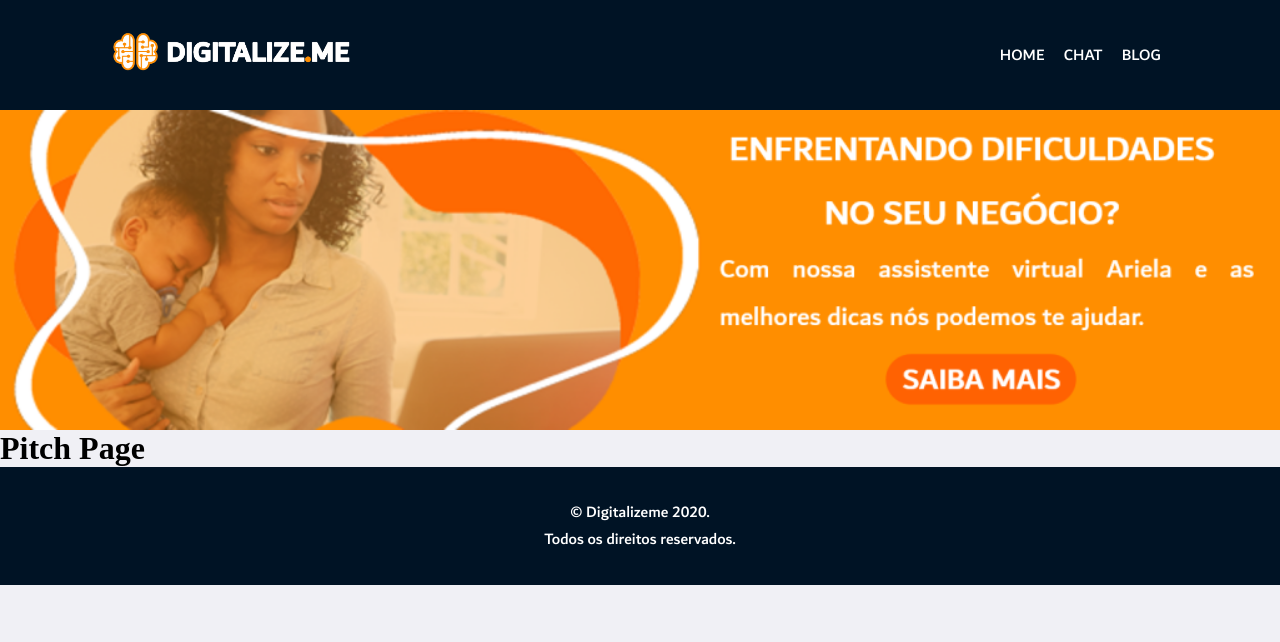
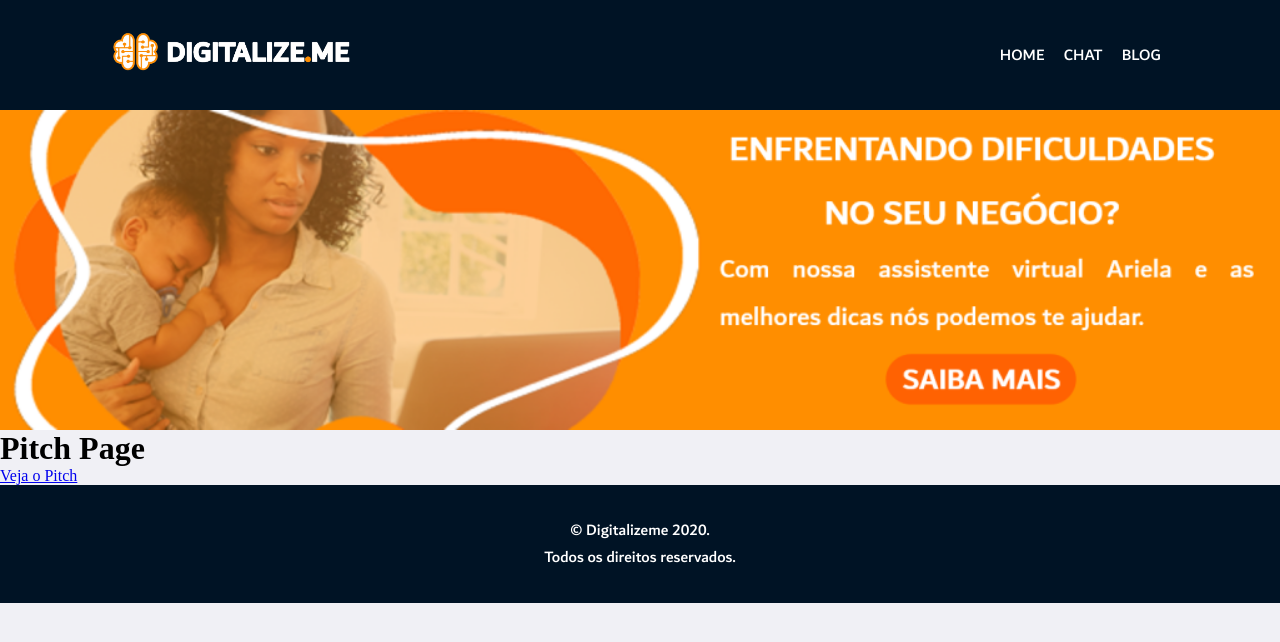
Before and after one commit to juanjunger/digitalizeme-front, a React (Create React App) app: page /pitch in a window 1280 px wide. Shown: the top 642 px of the page. Built offline with nearby package versions, Linux system fonts and the light colour scheme.

Commit message:
link pitch

```diff
--- a/src/pages/Pitch/index.js
+++ b/src/pages/Pitch/index.js
@@ -7,6 +7,8 @@ function Pitch(){
     <div>
       <Banner />
       <h1>Pitch Page</h1>
+
+      <div><a href="https://storyboarders.com/storyboard/jnx4oj4ebp-testeexport">Veja o Pitch</a></div>
     </div>
   )
 }
```
